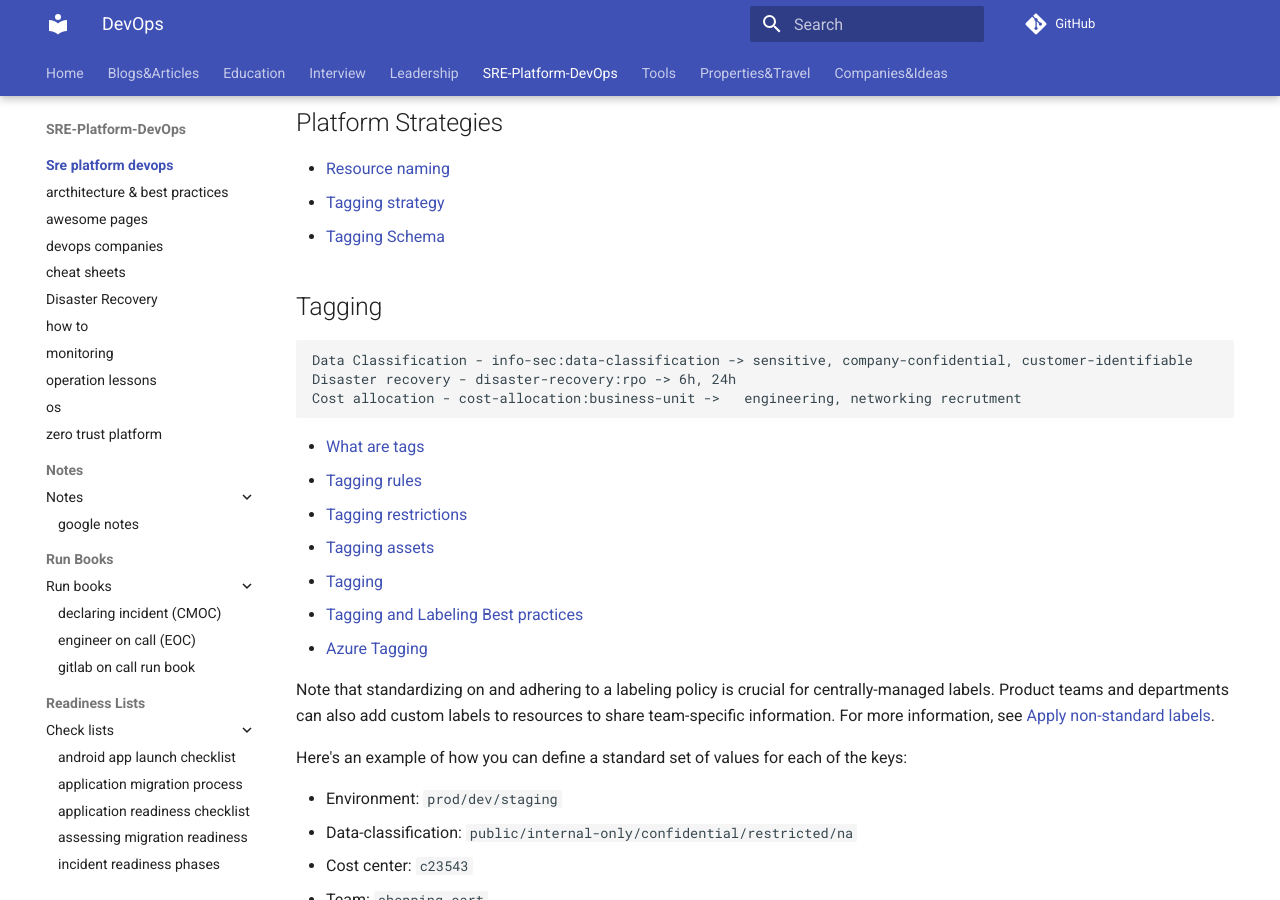
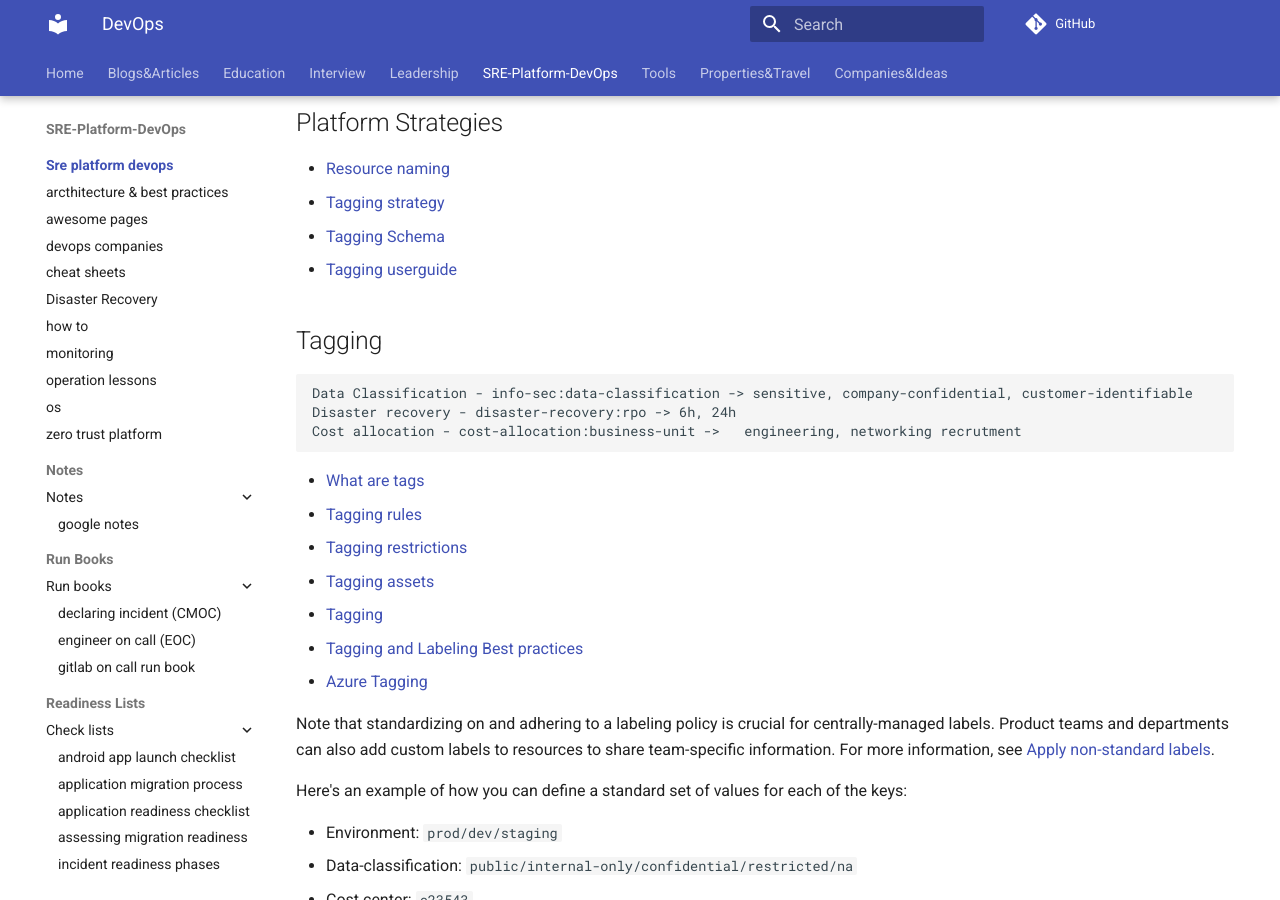
Before and after one commit to ivankatliarchuk/knowledge-base, an MkDocs documentation site: the page built from docs/sre-platform-devops/index.md, in a window 1280 px wide and 900 px high, scrolled down 412 px. Built offline with MkDocs 1.6.1 and Material for MkDocs 9.7.7, drawn with Linux system fonts in a browser that asks for light colours; comment, search, counter and statistics services are not loaded.

Commit message:
aws tagging userguide
Signed-off-by: ivan katliarchuk <ivan.katliarchuk@gmail.com>

```diff
--- a/docs/sre-platform-devops/index.md
+++ b/docs/sre-platform-devops/index.md
@@ -23,6 +23,7 @@
 - [Resource naming](https://learn.microsoft.com/en-us/azure/cloud-adoption-framework/ready/azure-best-practices/resource-naming)
 - [Tagging strategy](https://learn.microsoft.com/en-us/azure/cloud-adoption-framework/ready/azure-best-practices/naming-and-tagging)
 - [Tagging Schema](https://docs.aws.amazon.com/whitepapers/latest/tagging-best-practices/defining-and-publishing-a-tagging-schema.html)
+- [Tagging userguide](https://docs.aws.amazon.com/tag-editor/latest/userguide/tagging.html)
 
 ## Tagging
 
```
